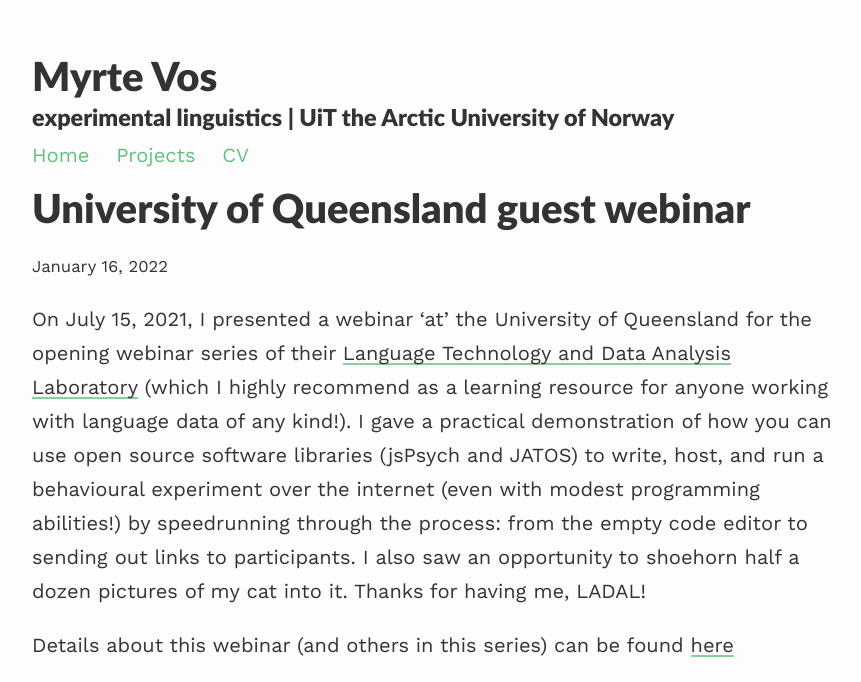
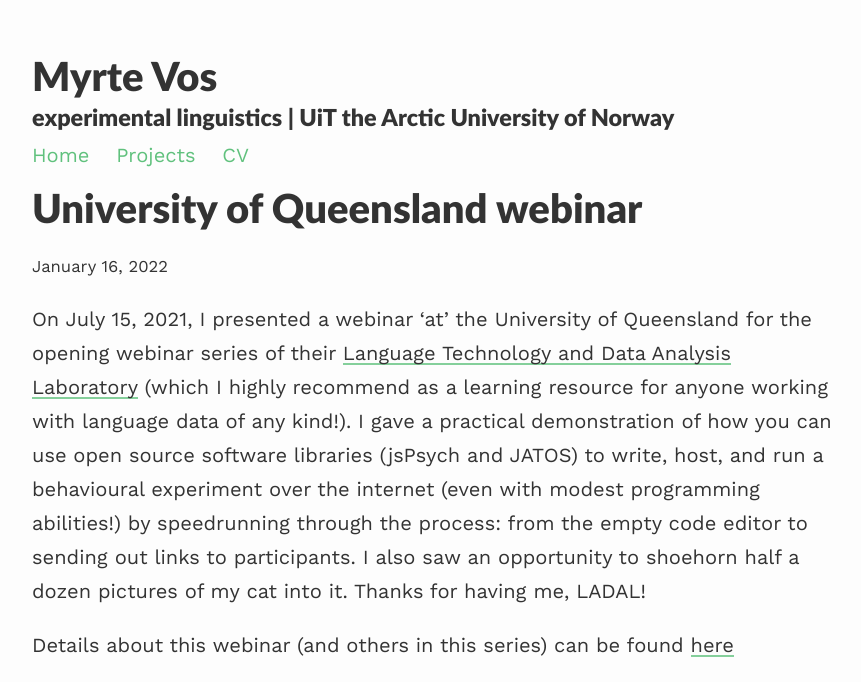
Before and after one commit to myrtevos/myrtevos.github.io, a Jekyll site: the page built from _projects/UoQlecture.md, in a window 1280 px wide. Shown: the top 682 px of the page, without its empty margins (208-1069 px from the left). Built offline with Jekyll 4.4.1, drawn with Linux system fonts in a browser that asks for light colours; nearby versions of some CDN libraries; grey boxes are pictures that could not be loaded.

Commit message:
Update UoQlecture.md

```diff
--- a/_projects/UoQlecture.md
+++ b/_projects/UoQlecture.md
@@ -1,14 +1,14 @@
 ---
 layout: post
-title: University of Queensland guest webinar
+title: University of Queensland webinar
 description: LADAL Opening Webinar Series 2021
 ---
 
 
 
-On July 15, 2021, I presented a webinar 'at' the University of Queensland for the opening webinar series of their [Language Technology and Data Analysis Laboratory](https://slcladal.github.io/index.html) (which I highly recommend as a learning resource for anyone working with language data of any kind!). I gave a practical demonstration of how you can use open source software libraries (jsPsych and JATOS) to write, host, and run a behavioural experiment over the internet (even with modest programming abilities!) by speedrunning through the process: from the empty code editor to sending out links to participants. I also saw an opportunity to shoehorn half a dozen pictures of my cat into it. Thanks for having me, LADAL!
+On July 15, 2021, I presented a webinar 'at' the University of Queensland for the opening webinar series of their [Language Technology and Data Analysis Laboratory](https://slcladal.github.io/index.html){:target="_blank"} (which I highly recommend as a learning resource for anyone working with language data of any kind!). I gave a practical demonstration of how you can use open source software libraries (jsPsych and JATOS) to write, host, and run a behavioural experiment over the internet (even with modest programming abilities!) by speedrunning through the process: from the empty code editor to sending out links to participants. I also saw an opportunity to shoehorn half a dozen pictures of my cat into it. Thanks for having me, LADAL!
 
-Details about this webinar (and others in this series) can be found [here](https://slcladal.github.io/opening.html#Online_Data_Collection_(M_Vos))
+Details about this webinar (and others in this series) can be found [here](https://slcladal.github.io/opening.html#Online_Data_Collection_(M_Vos)){:target="_blank"}
 
 
 <iframe width="560" height="315" src="https://www.youtube.com/embed/7-9WRYpXEtE" title="YouTube video player" frameborder="0" allow="accelerometer; autoplay; clipboard-write; encrypted-media; gyroscope; picture-in-picture" allowfullscreen></iframe>
```
